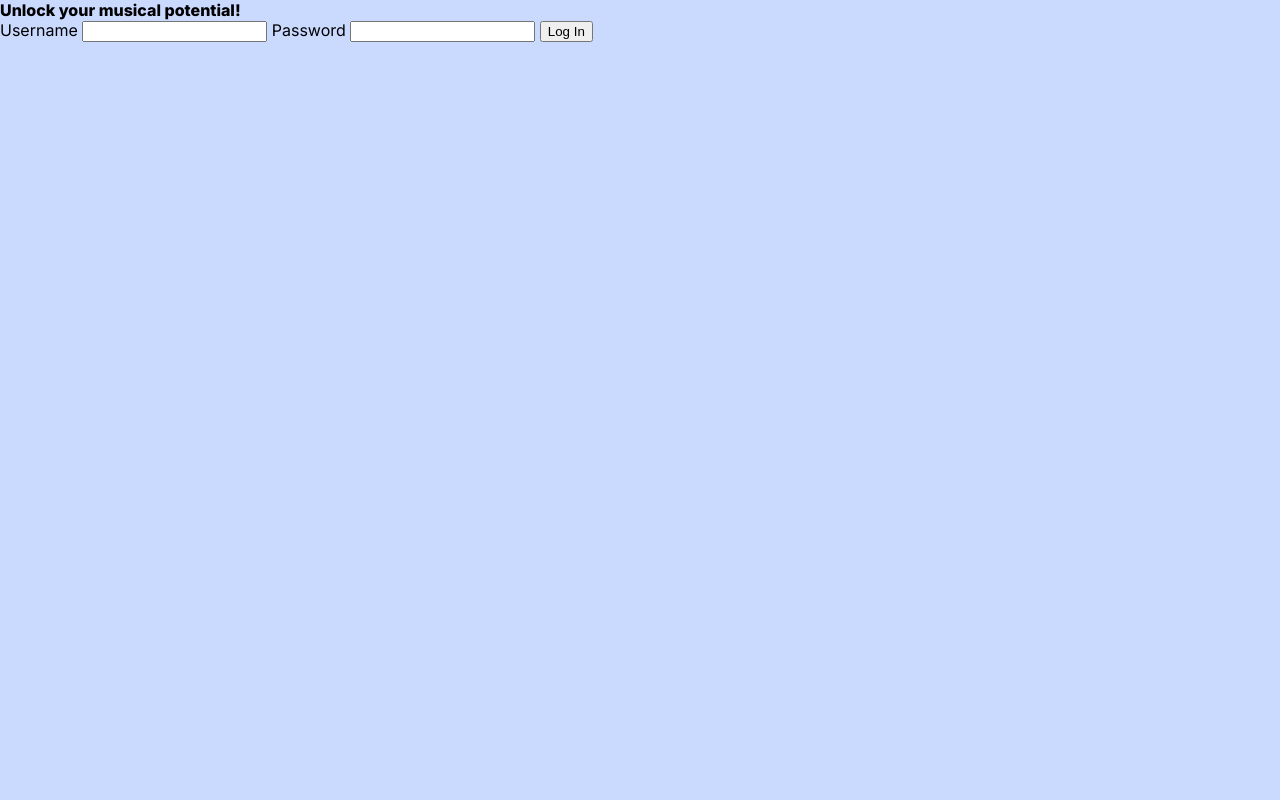
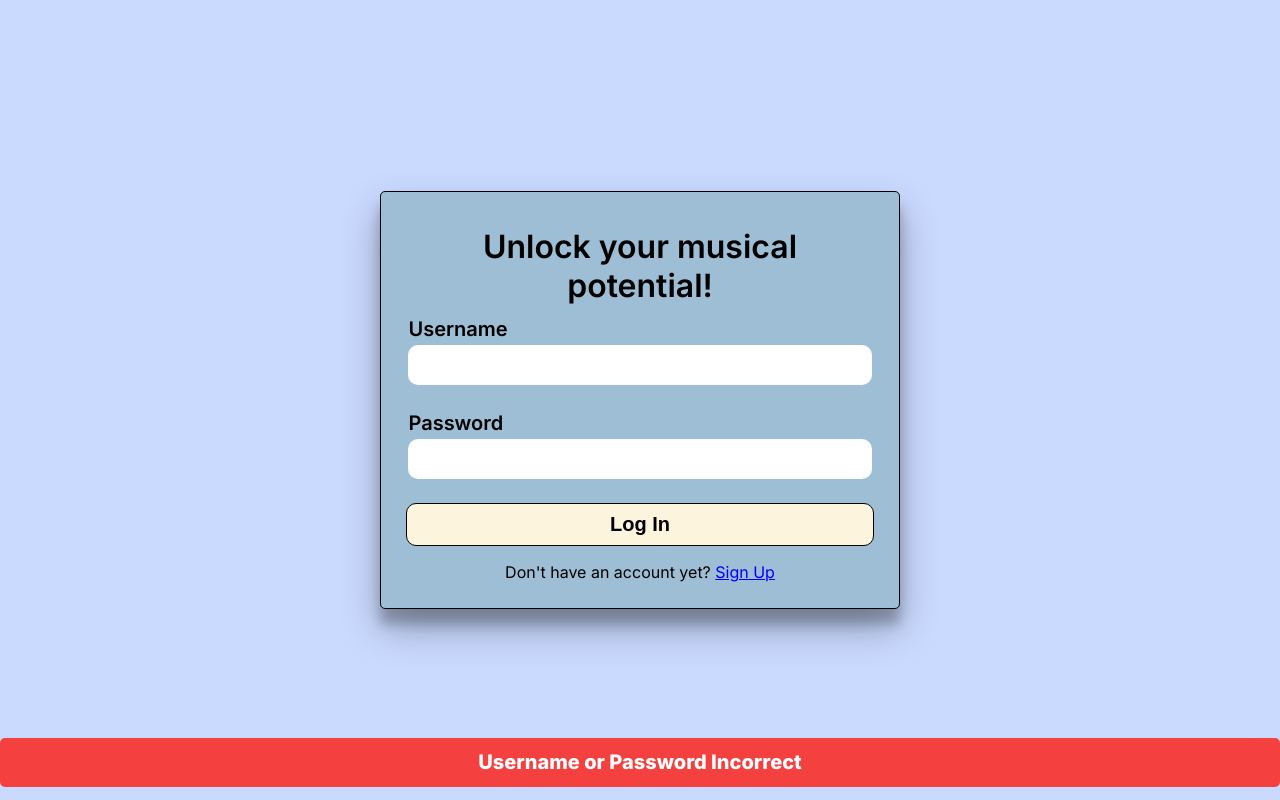
Before and after one commit to jonathanlo411/inisiohacks23, a Flask app: page /login in a window 1280 px wide. Run offline with Flask 3, Linux system fonts and the light colour scheme.

Commit message:
feat: add login frontend

```diff
--- a/server.py
+++ b/server.py
@@ -13,7 +13,7 @@ def landing_page():
 @app.route('/login', methods=['GET', 'POST'])
 def login_page():
     if request.method == 'POST':
-        user_input = request.form
+        user_input = request.get_json()
         username = user_input['username']
         password = user_input['password']
         print(username, password, flush=True)
--- a/static/css/login.css
+++ b/static/css/login.css
@@ -0,0 +1,90 @@
+
+#center {
+    display: flex;
+    align-items: center;
+    flex-direction: column;
+    justify-content: space-around;
+    height: 100vh;
+}
+
+#box {
+    display: flex;
+    flex-direction: column;
+    align-items: center;
+    justify-content: space-evenly;
+    background-color: var(--modal);
+    padding: 2%;
+    border-radius: 5px;
+    border: 1px solid black;
+    box-shadow: rgba(0, 0, 0, 0.3) 0px 19px 38px, rgba(0, 0, 0, 0.22) 0px 15px 12px;
+}
+
+#box > span {
+    font-size: 2rem;
+    font-weight: 600;
+    margin: 2%;
+    text-align: center;
+}
+
+form {
+    display: flex;
+    flex-direction: column;
+    justify-content: space-evenly;
+    width: 100%;
+}
+
+form label, input {
+    font-size: 1.25rem;
+    font-weight: 600;
+    margin: .5%;
+}
+
+form input {
+    margin-bottom: 5%;
+    border: none;
+    border-radius: 10px;
+    padding: 2% 4%;
+    font-size: 1.1rem !important;
+}
+form input:focus {
+    outline: none;
+}
+
+form button {
+    background-color: var(--highlight);
+    border: 1px solid black;
+    font-weight: 700;
+    border-radius: 10px;
+    padding: 2% 4%;
+    font-size: 1.25rem;
+    transition: 0.3s;
+}
+form button:hover {
+    cursor: pointer;
+    background-color: var(--highlight-darken);
+}
+
+#box > p { margin-top: 2vh; }
+#box a,a:visited { color: blue; }
+
+/* Error Message */
+#error {
+    margin: 1%;
+    position: absolute;
+    left:0;
+    right:0;
+    margin-left:auto;
+    margin-right:auto;
+    bottom: 0;
+    width: auto;
+}
+#error-box {
+    padding: 1% 2%;
+    font-size: 1.25rem;
+    font-weight: 700;
+    color: white;
+    border-radius: 5px;
+    background-color: rgb(245, 64, 64);
+    width: auto;
+    text-align: center;
+}
--- a/static/js/login.js
+++ b/static/js/login.js
@@ -1 +1,32 @@
-console.log("hello world")
+
+// Login Logic
+document.getElementById("submit"),addEventListener("submit", async (e) => {
+    // Prevent page from reloading
+    e.preventDefault();
+
+    // Obtain user's username and password
+    let username = document.getElementById("username");
+    let password = document.getElementById("password");
+
+    if (username.value == "" || password.value == "") {
+        raiseError("Username or Password Empty")
+    } else {
+        // Submit user's information
+        const payload = {
+            "username": username.value,
+            "password": password.value
+        }
+        console.log(payload)
+        let res = await fetch("/login", {
+            method: "POST",
+            credentials: "same-origin",
+            body: JSON.stringify(payload),
+            headers: { "Content-Type": "application/json" }
+        })
+    }
+})
+
+// Loads error onto user's DOM
+function raiseError(msg) {
+
+}
--- a/templates/login.html
+++ b/templates/login.html
@@ -11,15 +11,18 @@
 <body>
     <div id="center">
         <div id="box">
-            <h4>Unlock your musical potential!</h4>
-            <form action="/login" method="POST">
+            <span>Unlock your musical potential!</span>
+            <form action="/login">
                 <label>Username</label>
-                <input name="username" type="text">
+                <input id="username" name="username" type="text">
                 <label>Password</label>
-                <input name="password" type="password">
-                <button type="submit">Log In</button>
+                <input id="password" name="password" type="password">
+                <button id="submit" type="submit">Log In</button>
             </form>
+            <p>Don't have an account yet? <a href="/signup">Sign Up</a></p>
         </div>
     </div>
+    <div id="error">
+        <div id="error-box">Username or Password Incorrect</div></div>
 </body>
 </html>
```
